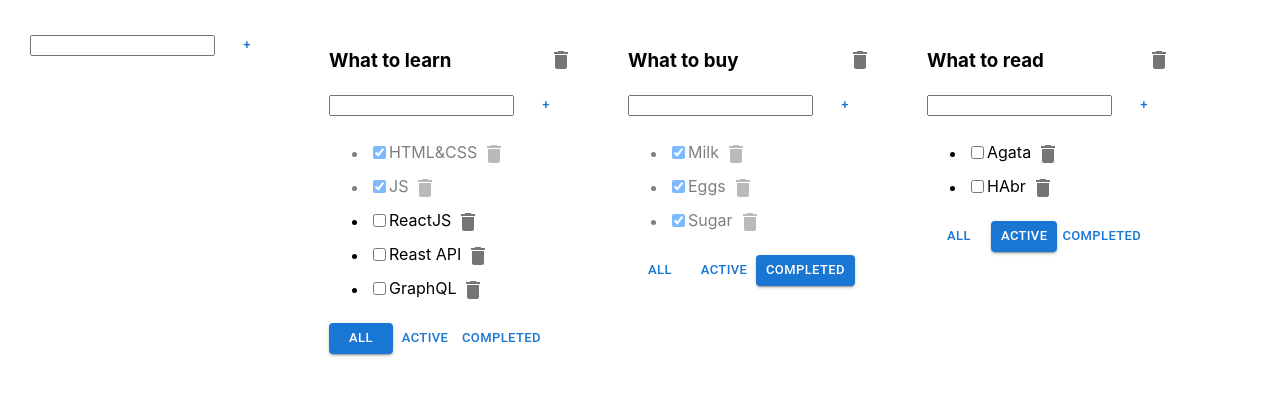
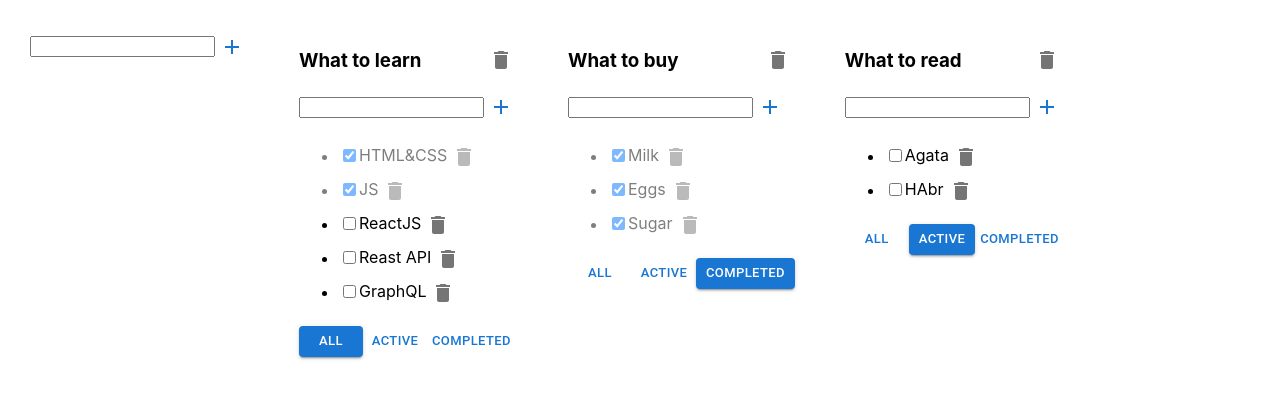
Before and after one commit to dyv21/one-moretodolist, a React (Create React App) app: page / in a window 1280 px wide. Shown: the top 398 px of the page. Built offline with nearby package versions, Linux system fonts and the light colour scheme.

Commit message:
add MUI for Add button

```diff
--- a/src/components/AddInputForm.tsx
+++ b/src/components/AddInputForm.tsx
@@ -1,5 +1,7 @@
 import React, {ChangeEvent, KeyboardEvent, useRef, useState} from 'react';
 import {Btn} from "./Btn";
+import {IconButton} from "@mui/material";
+import {Add} from "@mui/icons-material";
 
 type InputProps = {
   addItem: (value: string) => void;
@@ -32,7 +34,9 @@ const onChangeInputHandler = (e: ChangeEvent<HTMLInputElement>) => setInputValue
   return (
     <div>
       <input value={inputValue} onChange={onChangeInputHandler} onKeyUp={onKeyPressHandler} className={error ? "error" : ""}/>
-      <Btn onClickHandler={() => { setNewInputValue()}} title={'+'}/>
+      <IconButton size='small'  onClick={() => {setNewInputValue()}} title={'+'}>
+        <Add color="primary"/>
+      </IconButton>
       {error && <div className='error-message'>Field is required</div>}
     </div>
   );
```
